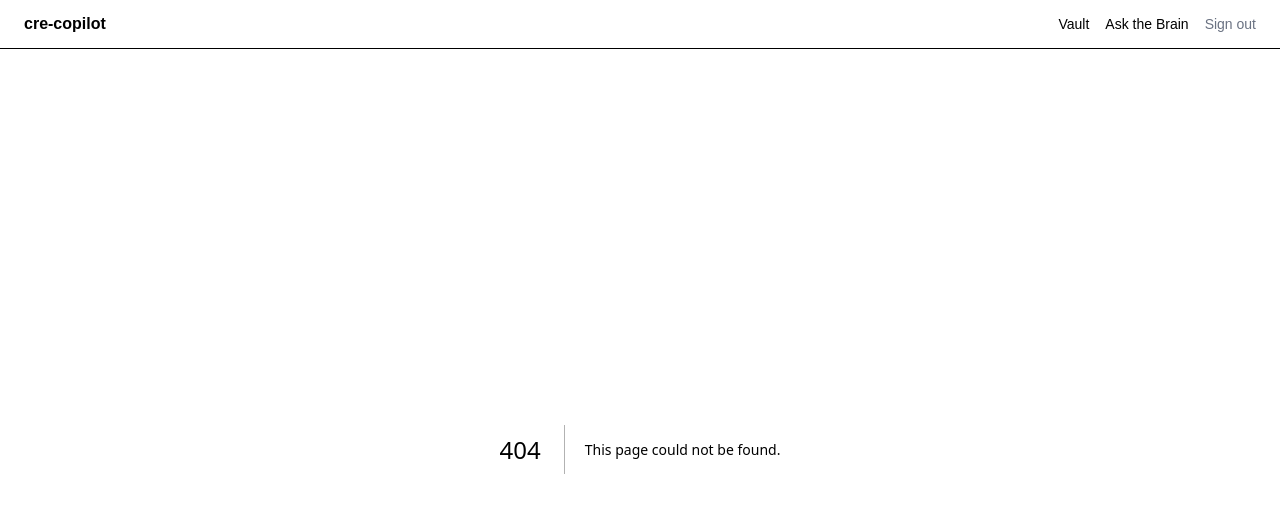
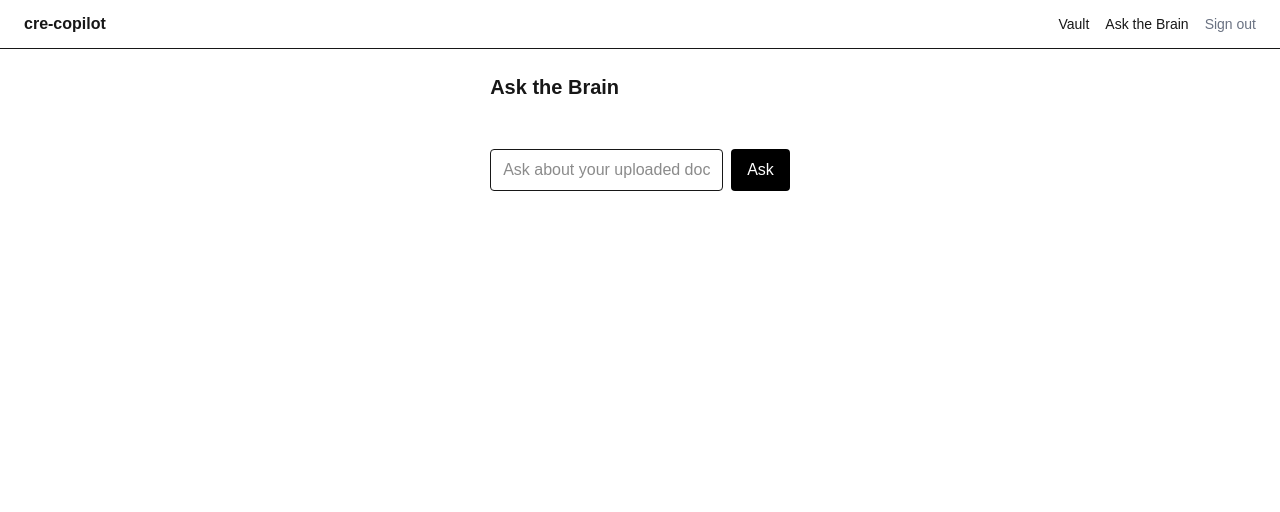
Before and after one commit to Clash4202/cre-copilot, a Next.js app: page /chat in a window 1280 px wide. Before the commit this address had no page. Shown: the top 512 px of the page. Built offline with nearby package versions, Linux system fonts and the light colour scheme.

Commit message:
Add Ask-the-Brain chat UI with citations

```diff
--- /dev/null
+++ b/src/app/chat/page.tsx
@@ -0,0 +1,80 @@
+'use client'
+
+import { useState } from 'react'
+
+interface Citation {
+  index: number
+  documentId: string
+  fileName: string
+  excerpt: string
+}
+
+interface ChatTurn {
+  question: string
+  answer: string
+  citations: Citation[]
+}
+
+export default function ChatPage() {
+  const [question, setQuestion] = useState('')
+  const [turns, setTurns] = useState<ChatTurn[]>([])
+  const [loading, setLoading] = useState(false)
+
+  async function handleSubmit(e: React.FormEvent) {
+    e.preventDefault()
+    if (!question.trim() || loading) return
+    setLoading(true)
+    const currentQuestion = question
+    setQuestion('')
+
+    const response = await fetch('/api/chat', {
+      method: 'POST',
+      headers: { 'Content-Type': 'application/json' },
+      body: JSON.stringify({ question: currentQuestion }),
+    })
+    const data = await response.json()
+    setTurns((prev) => [
+      ...prev,
+      { question: currentQuestion, answer: data.answer ?? data.error, citations: data.citations ?? [] },
+    ])
+    setLoading(false)
+  }
+
+  return (
+    <div className="mx-auto flex max-w-3xl flex-col gap-6 p-6">
+      <h1 className="text-xl font-semibold">Ask the Brain</h1>
+      <div className="flex flex-col gap-6">
+        {turns.map((turn, i) => (
+          <div key={i} className="flex flex-col gap-2">
+            <p className="font-medium">{turn.question}</p>
+            <p className="whitespace-pre-wrap text-sm text-gray-700">{turn.answer}</p>
+            {turn.citations.length > 0 && (
+              <div className="flex flex-col gap-1 text-xs text-gray-500">
+                {turn.citations.map((c) => (
+                  <div key={c.index}>
+                    [{c.index}] {c.fileName}: &quot;{c.excerpt}...&quot;
+                  </div>
+                ))}
+              </div>
+            )}
+          </div>
+        ))}
+      </div>
+      <form onSubmit={handleSubmit} className="flex gap-2">
+        <input
+          value={question}
+          onChange={(e) => setQuestion(e.target.value)}
+          placeholder="Ask about your uploaded documents..."
+          className="flex-1 rounded border px-3 py-2"
+        />
+        <button
+          type="submit"
+          disabled={loading}
+          className="rounded bg-black px-4 py-2 text-white disabled:opacity-50"
+        >
+          {loading ? 'Thinking...' : 'Ask'}
+        </button>
+      </form>
+    </div>
+  )
+}
```
